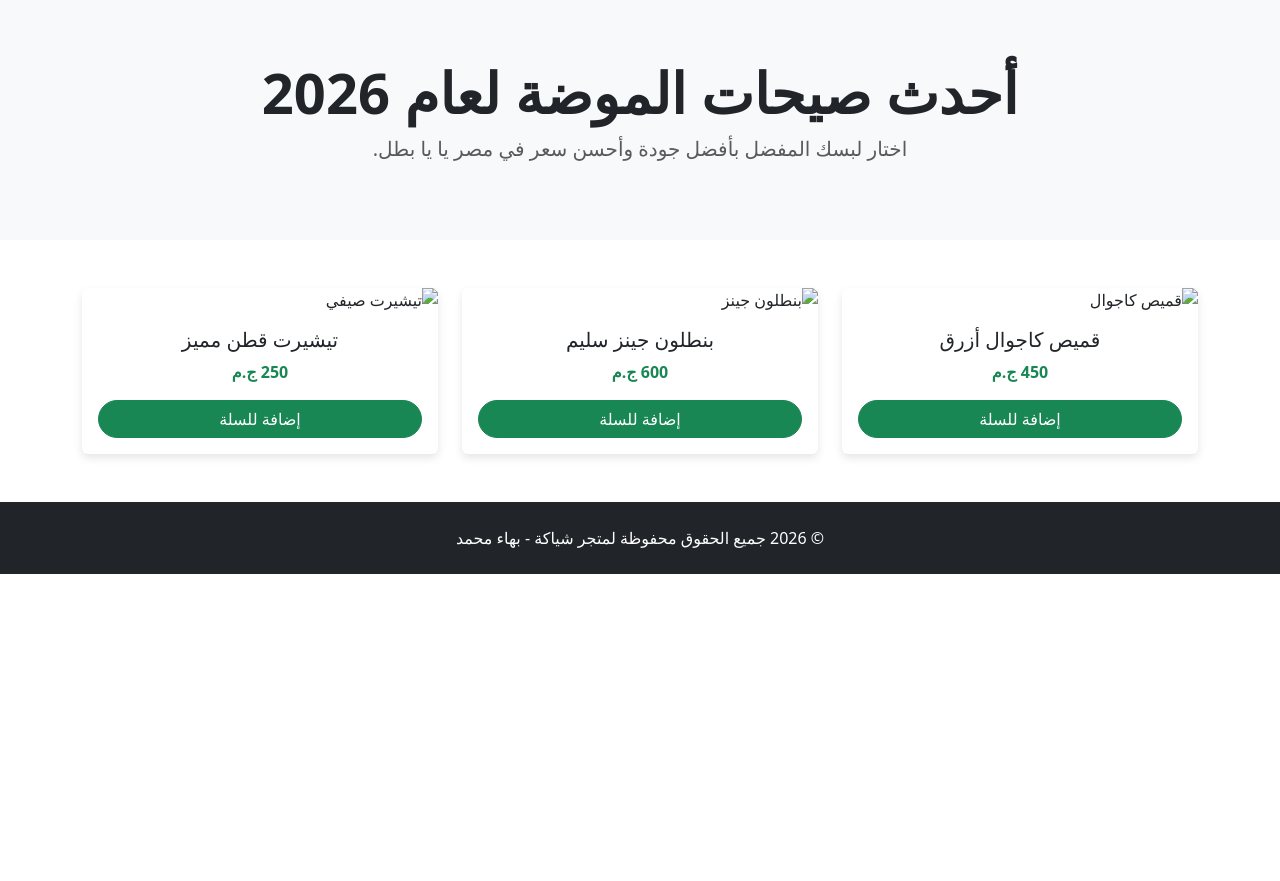
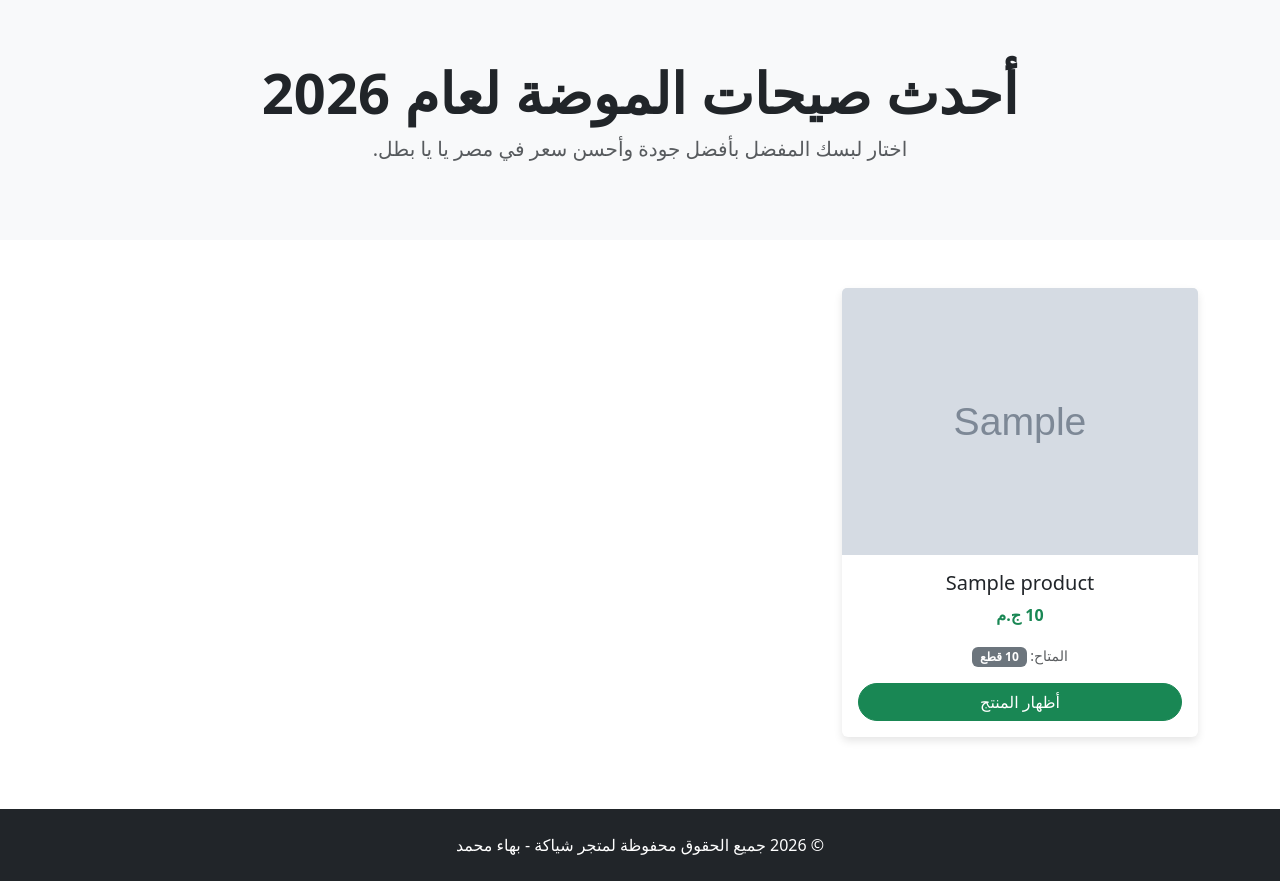
Before and after one commit to BahaaMo245205/Clothing_Flask, a Flask app: page / in a window 1280 px wide. Shown: the part 147-1028 px from the top of the page. Before the commit the page ends 721 px from the top, so only its background shows below. Run offline with Flask 3, Linux system fonts and the light colour scheme; tables that the repository leaves empty hold one stand-in row (values such as "Sample post"); grey boxes marked "Sample" are stand-in pictures; one stand-in notice (Sample message) is shown; some libraries are stand-ins or nearby versions.

```diff
--- a/Flask_app/main/routes.py
+++ b/Flask_app/main/routes.py
@@ -1,12 +1,12 @@
 from flask import Blueprint, render_template, redirect, url_for, flash,request
-from flask_login import login_user, logout_user, login_required, current_user
-
+from Flask_app.Model import Product
 
 Main_bp = Blueprint("Main_bp", __name__)
 
 @Main_bp.route("/")
 def index():
-    return render_template("main_html/index.html")
+    products = Product.query.all()
+    return render_template("main_html/index.html", products=products)
 
 
 @Main_bp.route("/about")
--- /dev/null
+++ b/Flask_app/templates/admin_html/analytics_index.html
@@ -0,0 +1,2 @@
+<h1>analytics</h1>
+<a href="{{ url_for('admin.add_product') }}" class="btn btn-warning btn-sm me-2">أضافه المنتج</a>
--- a/Flask_app/templates/main_html/about.html
+++ b/Flask_app/templates/main_html/about.html
@@ -15,7 +15,7 @@
     <nav class="navbar navbar-expand-lg navbar-dark bg-dark">
         <div class="container">
             <a class="navbar-brand fw-bold" href="index.html">شياكة Store</a>
-            <a href="index.html" class="nav-link text-white">الرئيسية</a>
+            <a href="{{ url_for('Main_bp.index') }}" class="nav-link text-white">الرئيسية</a>
         </div>
     </nav>
 
--- a/Flask_app/templates/main_html/index.html
+++ b/Flask_app/templates/main_html/index.html
@@ -41,7 +41,8 @@
         {% with messages = get_flashed_messages(with_categories=true) %}
         {% if messages %}
         {% for category, message in messages %}
-                    <div class="alert alert-{{ 'danger' if category == 'error' else category }} alert-dismissible fade show" role="alert">
+        <div class="alert alert-{{ 'danger' if category == 'error' else category }} alert-dismissible fade show"
+            role="alert">
             {{ message }}
             <button type="button" class="btn-close" data-bs-dismiss="alert" aria-label="Close"></button>
         </div>
@@ -52,7 +53,8 @@
 
     <nav class="navbar navbar-expand-lg navbar-dark bg-dark">
         <div class="container">
-            <a class="navbar-brand fw-bold" href="{{ url_for('Main_bp.index') if 'Main_bp' in config.blueprints else '/' }}">شياكة Store</a>
+            <a class="navbar-brand fw-bold"
+                href="{{ url_for('Main_bp.index') if 'Main_bp' in config.blueprints else '/' }}">شياكة Store</a>
             <button class="navbar-toggler" type="button" data-bs-toggle="collapse" data-bs-target="#navbarNav">
                 <span class="navbar-toggler-icon"></span>
             </button>
@@ -67,9 +69,16 @@
                 <div class="d-flex align-items-center">
                     {% if current_user.is_authenticated %}
                     <span class="text-white me-3">أهلاً، {{ current_user.FirstName }}</span>
+
                     <a href="#" class="nav-link text-white me-3">السلة (0)</a>
                     <a href="/Profile" class="btn btn-light btn-sm me-2">الملف الشخصي</a>
+
+                    {% if current_user.Type_user == 'admin' %}
+                    <a href="{{ url_for('admin.index') }}" class="btn btn-warning btn-sm me-2">لوحة التحكم (Admin)</a>
+                    {% endif %}
+
                     <a href="{{ url_for('Auth_bp.Logout') }}" class="btn btn-outline-danger btn-sm">تسجيل الخروج</a>
+
                     {% else %}
                     <a href="/Login" class="btn btn-outline-light btn-sm me-2">تسجيل الدخول</a>
                     <a href="/Register" class="btn btn-light btn-sm">إنشاء حساب</a>
@@ -82,42 +91,44 @@
     <section class="hero-section">
         <div class="container">
             <h1 class="display-4 fw-bold">أحدث صيحات الموضة لعام 2026</h1>
-            <p class="lead text-muted">اختار لبسك المفضل بأفضل جودة وأحسن سعر في مصر يا {{ current_user.FirstName if current_user.is_authenticated else 'يا بطل' }}.</p>
+            <p class="lead text-muted">اختار لبسك المفضل بأفضل جودة وأحسن سعر في مصر يا {{ current_user.FirstName if
+                current_user.is_authenticated else 'يا بطل' }}.</p>
         </div>
     </section>
 
+
     <div class="container my-5">
         <div class="row g-4">
-            <div class="col-md-4">
+            {% for product in products%}
+            <div class="col-md-4 mb-4">
                 <div class="card product-card h-100">
-                    <img src="https://via.placeholder.com/300x400" class="card-img-top" alt="قميص كاجوال">
+                    <img src="{{ url_for('static', filename='images/images_Product/' + product.Image) }}"
+                        class="card-img-top" alt="{{ product.ProductName }}">
+
                     <div class="card-body text-center">
-                        <h5 class="card-title">قميص كاجوال أزرق</h5>
-                        <p class="card-text text-success fw-bold">450 ج.م</p>
-                        <button class="btn btn-success w-100">إضافة للسلة</button>
+                        <h5 class="card-title">{{ product.ProductName }}</h5>
+                        <p class="card-text text-success fw-bold">{{ "{:,.0f}".format(product.Price) }} ج.م</p>
+
+                        <p class="card-text">
+                            {% if product.StockQuantity > 0 %}
+                            <small class="text-muted">المتاح: </small>
+                            <span class="badge {{ 'bg-danger' if product.StockQuantity <= 5 else 'bg-secondary' }}">
+                                {{ product.StockQuantity }} قطع
+                            </span>
+                            {% else %}
+                            <span class="badge bg-danger text-white">نفذت الكمية</span>
+                            {% endif %}
+                        </p>
+
+                        {% if product.StockQuantity > 0 %}
+                        <button class="btn btn-success w-100">أظهار المنتج</button>
+                        {% else %}
+                        <button class="btn btn-secondary w-100" disabled>غير متوفر حالياً</button>
+                        {% endif %}
                     </div>
                 </div>
             </div>
-            <div class="col-md-4">
-                <div class="card product-card h-100">
-                    <img src="https://via.placeholder.com/300x400" class="card-img-top" alt="بنطلون جينز">
-                    <div class="card-body text-center">
-                        <h5 class="card-title">بنطلون جينز سليم</h5>
-                        <p class="card-text text-success fw-bold">600 ج.م</p>
-                        <button class="btn btn-success w-100">إضافة للسلة</button>
-                    </div>
-                </div>
-            </div>
-            <div class="col-md-4">
-                <div class="card product-card h-100">
-                    <img src="https://via.placeholder.com/300x400" class="card-img-top" alt="تيشيرت صيفي">
-                    <div class="card-body text-center">
-                        <h5 class="card-title">تيشيرت قطن مميز</h5>
-                        <p class="card-text text-success fw-bold">250 ج.م</p>
-                        <button class="btn btn-success w-100">إضافة للسلة</button>
-                    </div>
-                </div>
-            </div>
+            {% endfor %}
         </div>
     </div>
 
```
Also changed, not shown: Flask_app/__init__.py (+7 -5 lines), Flask_app/admin/helper.py (+19 -0 lines), Flask_app/admin/routes.py (+64 -5 lines), Flask_app/templates/admin_html/AddProduct.html (added, +122 -0 lines), Flask_app/static/Images/Images_Product/6e7d0e5f8f4d5360.jpg (added), Flask_app/static/Images/Images_Product/a143f00cea405b7c.jpg (added), Flask_app/static/Images/Images_Product/b3d415010f844eca.jpg (added), Flask_app/templates/User_html/AddInformationUser.html (added), Flask_app/templates/User_html/Profile.html (added), Flask_app/templates/User_html/ResetPassword.html (added), instance/database.db, 2 other files. Lines whose indentation alone changed are shown as unchanged.
